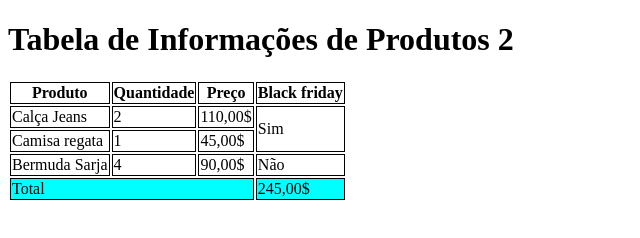
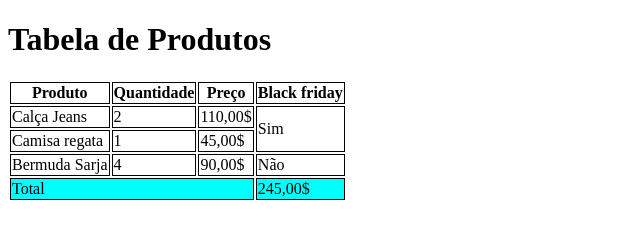
Before and after one commit to kalito-wilk/aula-tabela, a plain HTML site: page index.html in a window 1280 px wide. Shown: the whole page, without its empty margins (0-640 px from the left). Drawn offline with Linux system fonts and the light colour scheme.

Commit message:
modificacao no h1

```diff
--- a/index.html
+++ b/index.html
@@ -17,7 +17,7 @@
 </head>
 
 <body>
-    <h1>Tabela de Informações de Produtos 2</h1>
+    <h1>Tabela de Produtos</h1>
 
     <table>
         <thead>
```
